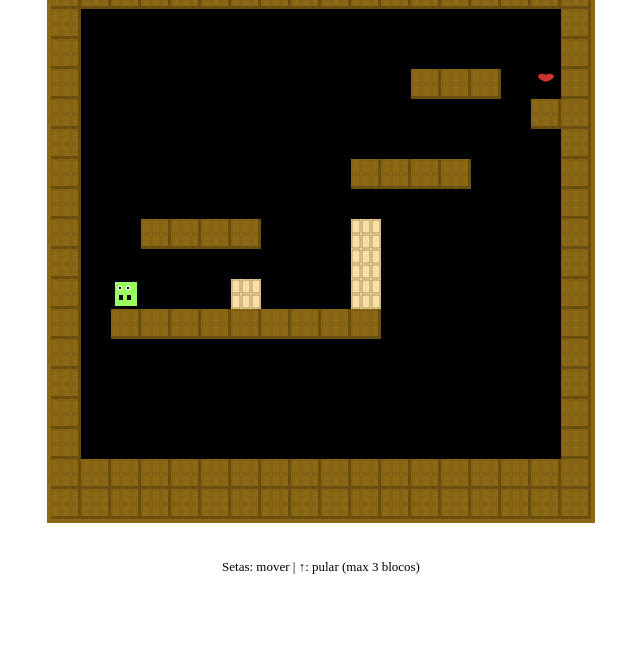
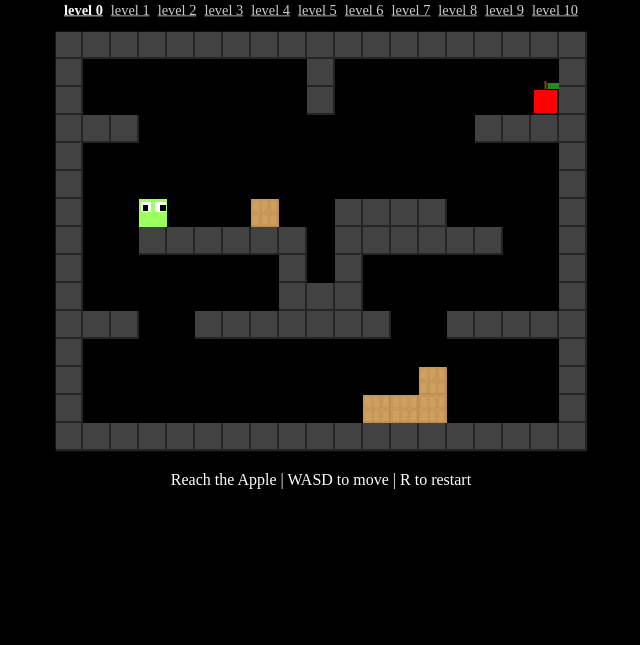
Before and after one commit to paulohenrique64/slime-trail-game, a plain HTML site: page index.html in a window 1280 px wide. Shown: the part 155-800 px from the top of the page, without its empty margins (319-959 px from the left). Drawn offline with Linux system fonts and the light colour scheme.

Commit message:
feat: improved map system

```diff
--- a/index.html
+++ b/index.html
@@ -4,26 +4,17 @@
 <head>
     <meta charset="UTF-8">
     <meta name="viewport" content="width=device-width, initial-scale=1.0">
-    <title>Lime Trail Game</title>
+    <title>Slime Trail Game</title>
     <link rel="stylesheet" href="style.css">
 </head>
 
 <body>
     <div id="game-container">
-        <h2 class="sr-only">Lime Trail Game - Inspired by Lime Rick (2013)</h2>
-        <div style="display:flex;gap:12px;align-items:center;margin-bottom:8px;">
-            <label style="font-size:13px;color:var(--color-text-secondary);">Fase:</label>
-            <select id="level-select">
-                <option value="0">Fase 1</option>
-                <option value="1">Fase 2</option>
-                <option value="2">Fase 3</option>
-            </select>
-            <button id="restart-btn">Reiniciar</button>
-        </div>
-        <canvas id="canvas" width="540" height="540"></canvas>
-        <div id="msg"></div>
+        <h1 class="sr-only">Slime Trail Game - Inspired by Lime Rick (2013)</h2>
+        <div id="game-level-selector"></div>
+        <canvas id="canvas"></canvas>
         <div id="ui">
-            <span>Setas: mover | ↑: pular (max 3 blocos)</span>
+            <span>Reach the Apple | WASD to move | R to restart</span>
         </div>
     </div>
 </body>
--- a/script.js
+++ b/script.js
@@ -1,7 +1,11 @@
-const TILE = 30;
-const COLS = 18;
-const ROWS = 18;
+var CURR_CANVAS_WIDTH;
+var CURR_CANVAS_HEIGHT;
+var CURR_LEVEL_ROWS;
+var CURR_LEVEL_COLS;
+var CURR_LEVEL_TARGET;
 
+const LEVELS = []
+const TILE = 35;
 const E = 0;
 const B = 1;
 const T = 2;
@@ -10,127 +14,318 @@ const P = 4;
 
 const COLORS = {
     bg: '#000000',
-    wall: '#8B6914',
-    wallDark: '#6B4F10',
+    wall: '#424242',
+    wallDark: '#252525',
     block: '#4a7c30',
     blockDark: '#2d5018',
-    trail: '#3a6025',
-    trailDark: '#1e3a0f',
+    trail: '#9aff5f',
+    trailDark: '#9aff5f',
     playerColors: ['#9aff5f', '#ffcc00', '#ff6a00', '#ff2512'],
     playerEye: '#ffffff',
-    packColor: '#f7dfa7',
-    heart: '#cc3333',
-    start: '#8B6914',
+    packColor: '#cd9f61',
+    packDarkColor: '#c08f4f',
     empty: '#000000',
+    apple: '#ff0000',
+    appleStem: '#8B4513',
+    appleLeaf: '#228B22'
 };
 
-const LEVELS = [
-    {
-        start: [2, 10],
-        map: [
-            [B, B, B, B, B, B, B, B, B, B, B, B, B, B, B, B, B, B],
-            [B, E, E, E, E, E, E, E, E, E, E, E, E, E, E, E, E, B],
-            [B, E, E, E, E, E, E, E, E, E, E, E, E, E, E, E, E, B],
-            [B, E, E, E, E, E, E, E, E, E, E, E, B, B, B, E, T, B],
-            [B, E, E, E, E, E, E, E, E, E, E, E, E, E, E, E, B, B],
-            [B, E, E, E, E, E, E, E, E, E, E, E, E, E, E, E, E, B],
-            [B, E, E, E, E, E, E, E, E, E, B, B, B, B, E, E, E, B],
-            [B, E, E, E, E, E, E, E, E, E, E, E, E, E, E, E, E, B],
-            [B, E, E, B, B, B, B, E, E, E, P, E, E, E, E, E, E, B],
-            [B, E, E, E, E, E, E, E, E, E, P, E, E, E, E, E, E, B],
-            [B, E, E, E, E, E, P, E, E, E, P, E, E, E, E, E, E, B],
-            [B, E, B, B, B, B, B, B, B, B, B, E, E, E, E, E, E, B],
-            [B, E, E, E, E, E, E, E, E, E, E, E, E, E, E, E, E, B],
-            [B, E, E, E, E, E, E, E, E, E, E, E, E, E, E, E, E, B],
-            [B, E, E, E, E, E, E, E, E, E, E, E, E, E, E, E, E, B],
-            [B, E, E, E, E, E, E, E, E, E, E, E, E, E, E, E, E, B],
-            [B, B, B, B, B, B, B, B, B, B, B, B, B, B, B, B, B, B],
-            [B, B, B, B, B, B, B, B, B, B, B, B, B, B, B, B, B, B],
-        ]
-    },
-    {
-        start: [1, 14],
-        map: [
-            [B, B, B, B, B, B, B, B, B, B, B, B, B, B, B, B, B, B],
-            [B, E, E, E, E, E, E, E, E, E, E, E, E, E, E, E, T, B],
-            [B, B, E, E, E, E, E, E, E, E, E, E, E, E, E, B, B, B],
-            [B, E, E, E, E, E, E, E, E, E, E, E, E, E, E, E, E, B],
-            [B, E, B, B, B, B, E, E, E, E, E, B, B, B, B, E, E, B],
-            [B, E, E, E, E, E, E, E, E, E, E, E, E, E, E, E, E, B],
-            [B, E, E, E, E, E, E, B, B, B, E, E, E, E, E, E, E, B],
-            [B, E, E, E, E, E, E, E, E, E, E, E, E, E, E, E, E, B],
-            [B, B, B, B, E, E, E, E, E, E, E, E, E, B, B, B, B, B],
-            [B, E, E, E, E, E, E, E, E, E, E, E, E, E, E, E, E, B],
-            [B, E, E, E, B, B, B, E, E, E, B, B, B, E, E, E, E, B],
-            [B, E, E, E, E, E, E, E, E, E, E, E, E, E, E, E, E, B],
-            [B, B, B, B, B, E, E, E, E, E, E, E, E, E, B, B, B, B],
-            [B, E, E, E, E, E, E, E, E, E, E, E, E, E, E, E, E, B],
-            [B, E, E, E, E, E, E, E, E, E, E, E, E, E, E, E, E, B],
-            [B, S, B, B, B, B, B, B, B, B, B, B, B, B, B, B, B, B],
-            [B, B, B, B, B, B, B, B, B, B, B, B, B, B, B, B, B, B],
-            [B, B, B, B, B, B, B, B, B, B, B, B, B, B, B, B, B, B],
-        ]
-    },
-    {
-        start: [1, 15],
-        map: [
-            [B, B, B, B, B, B, B, B, B, B, B, B, B, B, B, B, B, B],
-            [B, E, E, E, E, E, E, E, E, E, E, E, E, E, E, E, E, B],
-            [B, E, E, E, E, E, E, E, E, E, E, E, E, E, E, E, T, B],
-            [B, E, E, E, E, E, E, E, E, E, E, E, E, E, B, B, B, B],
-            [B, E, E, E, E, E, E, E, E, E, E, E, E, E, E, E, E, B],
-            [B, E, E, E, E, E, E, E, E, E, E, B, B, E, E, E, E, B],
-            [B, B, B, B, B, E, E, E, E, E, E, E, E, E, E, E, E, B],
-            [B, E, E, E, E, E, E, E, E, E, E, E, E, E, E, E, E, B],
-            [B, E, E, E, B, B, B, B, E, E, E, E, E, E, E, E, E, B],
-            [B, E, E, E, E, E, E, E, E, E, E, E, E, B, B, E, E, B],
-            [B, E, E, E, E, E, E, E, E, E, E, E, E, E, E, E, E, B],
-            [B, E, E, B, B, E, E, E, E, E, E, E, E, E, E, E, E, B],
-            [B, E, E, E, E, E, E, E, E, E, B, B, B, E, E, E, E, B],
-            [B, E, E, E, E, E, E, E, E, E, E, E, E, E, E, E, E, B],
-            [B, B, B, B, B, B, B, B, E, E, E, E, E, E, E, E, E, B],
-            [B, E, E, E, E, E, E, E, E, E, E, E, E, E, E, E, E, B],
-            [B, S, B, B, B, B, B, B, B, B, B, B, B, B, B, B, B, B],
-            [B, B, B, B, B, B, B, B, B, B, B, B, B, B, B, B, B, B],
-        ]
+LEVELS_STRING = [
+`
+###################
+#........#........#
+#........#.......T#
+###............####
+#.................#
+#.................#
+#..S...P..####....#
+#..######.######..#
+#.......#.#.......#
+#.......###.......#
+###..#######..#####
+#.................#
+#............P....#
+#..........PPP....#
+###################
+`,
+`
+###################
+#........#........#
+#........#........#
+###.............###
+#.................#
+#.....S.....T.....#
+#....###...###....#
+#..######.######..#
+#.......#.#.......#
+#.......###.......#
+###.............###
+#.................#
+#.................#
+######.......######
+###################
+`,
+`
+###################
+#.................#
+#......P...P......#
+#.....###.###.....#
+#.................#
+#......P...P......#
+#.....###.###.....#
+#.................#
+#..T...P...P...S..#
+#.#######.#######.#
+#.##...##.##...##.#
+#.##.#.##.##.#.##.#
+#.##.#.#####.#.##.#
+#.................#
+###################
+`,
+    `
+###################
+#..#.#....#..#....#
+#..#.#.T..#..######
+#########.#..#....#
+#....#..#.####....#
+#....#..#....######
+#########....#.#..#
+#....#..#....#.#..#
+#########.#########
+#....#....#..#....#
+######....#..#....#
+#.#..#....#########
+#.#..####.#..#..#.#
+#.#..#..#S#..#..#.#
+###################
+`,
+    `
+###################
+#.................#
+#.................#
+#............#....#
+#............#....#
+#.......#...##....#
+#..S....#...##..T.#
+###################
+###################
+..#...#...#...#...#
+#...#...#...#...#..
+###################
+###################
+###################
+###################
+`,
+    `
+###################
+#.................#
+#.................#
+#.................#
+#..S............T.#
+#####.........#####
+#####.............#
+#####.............#
+#####.............#
+#####.............#
+#####.....#########
+#####.............#
+#####.............#
+#####.............#
+###################
+###################
+###################
+`,
+    `
+###################
+#..#...........#..#
+#..#.....T.....#..#
+#..#....###....#..#
+#..#...........#..#
+#..#...........#..#
+#..#...........#..#
+#..#...........#..#
+#..#...........#..#
+#..#...........#..#
+#..#...........#..#
+#..#...........#..#
+#..#...........#..#
+#..#.....S.....#..#
+###################
+`,
+    `
+###################
+#.................#
+#.................#
+#.................#
+#...P........P....#
+#..###......###...#
+#.................#
+#...S........T....#
+#########.##.#.####
+###################
+#.................#
+#.................#
+#.................#
+###################
+`,
+    `
+###################
+#.................#
+#...............P.#
+#............####.#
+#.................#
+#.......#...#.#...#
+#..S....#...#.#T..#
+#.###############.#
+#.###############.#
+#.#...#...#...#...#
+#...#...#...#...#.#
+###################
+#.................#
+#.................#
+###################
+`,
+    `
+###################
+#.................#
+#.................#
+#.................#
+#.................#
+#.T..........P....#
+####.##.....###...#
+#######.....###...#
+#.................#
+#.................#
+#...S.............#
+#..#############..#
+###################
+#.................#
+###################
+`,
+    `
+###################
+#.................#
+#...P.............#
+#...P.............#
+#...P.............#
+#...PPP...........#
+#...PPP.P.........#
+#..PPPP.PP.......T#
+#..PPPP.PP.......P#
+#..PPPPPPP.....P.P#
+#..PPPPPPP...P.P.P#
+#.PPPPPPPPP..P.P.P#
+#SPPPPPPPPP..P.PPP#
+#PPPPPPPPPPPPP.PPP#
+###################
+`,
+]
+
+function generateLevels() {
+    for (let ii = 0; ii < LEVELS_STRING.length; ii++) {
+        LEVELS_STRING[ii] = LEVELS_STRING[ii].trim()
+
+        let level = [];
+        let start;
+        let target;
+        let rows = 1;
+        let cols = null;
+
+        let level_line = []
+        for (let i = 0; i < LEVELS_STRING[ii].length; i++) {
+            if (LEVELS_STRING[ii][i] == '\n') {
+                if (cols === null) cols = i;
+                rows++;
+                level.push(level_line);
+                level_line = [];
+            }
+
+            if (LEVELS_STRING[ii][i] === '#')
+                level_line.push(B);
+
+            else if (LEVELS_STRING[ii][i] === '.')
+                level_line.push(E);
+
+            else if (LEVELS_STRING[ii][i] === 'T') {
+                level_line.push(T);
+                target = [level_line.length - 1, level.length];
+            }
+
+            else if (LEVELS_STRING[ii][i] === 'P')
+                level_line.push(P);
+
+            else if (LEVELS_STRING[ii][i] === 'S') {
+                level_line.push(S);
+                start = [level_line.length - 1, level.length];
+            }
+        }
+
+        if (level_line.length > 0) {
+            level.push(level_line);
+        }
+
+        LEVELS.push({
+            map: level,
+            start: start,
+            cols: cols,
+            rows: rows,
+            target: target
+        });
     }
-];
+}
 
 const canvas = document.getElementById('canvas');
 const ctx = canvas.getContext('2d');
-const msgEl = document.getElementById('msg');
 const levelSelect = document.getElementById('level-select');
-const restartBtn = document.getElementById('restart-btn');
 
-let currentLevelIdx = 0;
-let map, player, trail, playerJumpLevel, gameOver, won;
+let map, player, trail, playerJumpLevel, gameOver, won, currentLevelIdx = 0;
 
 function deepCopy(arr) { return arr.map(r => [...r]); }
 
 function initLevel(idx) {
+    if (LEVELS.length === 0) {
+        generateLevels();
+    }
+
     const lvl = LEVELS[idx];
+
+    CURR_LEVEL_ROWS = lvl.rows
+    CURR_LEVEL_COLS = lvl.cols
+    CURR_CANVAS_WIDTH = TILE * lvl.cols;
+    CURR_CANVAS_HEIGHT = TILE * lvl.rows;
+    CURR_LEVEL_TARGET = lvl.target
+
+    // console.log(`CURR_LEVEL_ROWS ${CURR_LEVEL_ROWS}`);
+    // console.log(`CURR_LEVEL_COLS ${CURR_LEVEL_COLS}`);
+    // console.log(`CURR_CANVAS_WIDTH ${CURR_CANVAS_WIDTH}`);
+    // console.log(`CURR_CANVAS_HEIGHT ${CURR_CANVAS_HEIGHT}`);
+    // console.log(`CURR_LEVEL_TARGET ${CURR_LEVEL_TARGET}`);
+
+    const canvas = document.getElementById('canvas');
+    canvas.width = CURR_CANVAS_WIDTH;
+    canvas.height = CURR_CANVAS_HEIGHT;
+    playerJumpLevel = 0;
+
     map = deepCopy(lvl.map);
     const [sx, sy] = lvl.start;
     player = { x: sx, y: sy };
     trail = new Set();
-    jumpState = { jumpLeft: 0, lastDir: 0 };
     gameOver = false;
     won = false;
-    msgEl.textContent = '';
 }
 
 function isSolid(x, y) {
-    if (x < 0 || x >= COLS || y < 0 || y >= ROWS) return true;
+    if (x < 0 || x >= CURR_LEVEL_COLS || y < 0 || y >= CURR_LEVEL_ROWS) return true;
     return (map[y][x] === B || map[y][x] === S) || (trail.has(`${x},${y},h`) || trail.has(`${x},${y},v`));
 }
 
 function isPack(x, y) {
-    if (x < 0 || x >= COLS || y < 0 || y >= ROWS) return false;
+    if (x < 0 || x >= CURR_LEVEL_COLS || y < 0 || y >= CURR_LEVEL_ROWS) return false;
     return map[y][x] === P;
 }
 
 function isSolidOrPack(x, y) {
-    if (x < 0 || x >= COLS || y < 0 || y >= ROWS) return true;
+    if (x < 0 || x >= CURR_LEVEL_COLS || y < 0 || y >= CURR_LEVEL_ROWS) return true;
     return (map[y][x] === B || map[y][x] === S || map[y][x] === P) || (trail.has(`${x},${y},h`) || trail.has(`${x},${y},v`));
 }
 
@@ -141,7 +336,7 @@ function returnPlayerJumpLevel(x, y) {
     while (foundFloorOrHorizontalTrail === false) {
         y = y + 1;
 
-        if ((map[y][x] === B || map[y][x] === S || map[y][x] === P) || trail.has(`${x},${y},h`)) {
+        if ((map[y][x] === B || map[y][x] === P) || trail.has(`${x},${y},h`)) {
             foundFloorOrHorizontalTrail = true;
         }
 
@@ -156,7 +351,7 @@ function hasFloorBelow(x, y) {
 }
 
 function getCell(x, y) {
-    if (x < 0 || x >= COLS || y < 0 || y >= ROWS) return B;
+    if (x < 0 || x >= CURR_LEVEL_COLS || y < 0 || y >= CURR_LEVEL_ROWS) return B;
     return map[y][x];
 }
 
@@ -190,7 +385,7 @@ function movePlayer(dx, dy) {
             while (!hasFloorBelow(player.x, player.y)) {
                 trail.add(`${player.x},${player.y},v`);
                 player.y++;
-                if (player.y >= ROWS) break;
+                if (player.y >= CURR_LEVEL_ROWS) break;
             }
 
             playerJumpLevel = returnPlayerJumpLevel(player.x, player.y)
@@ -200,7 +395,7 @@ function movePlayer(dx, dy) {
     px = player.x;
     py = player.y;
 
-    if (isSolidOrPack(px+1, py) && isSolidOrPack(px-1, py) && isSolidOrPack(px, py-1)) {
+    if (isSolidOrPack(px + 1, py) && isSolidOrPack(px - 1, py) && isSolidOrPack(px, py - 1)) {
         playerJumpLevel = 3;
     }
 
@@ -227,11 +422,7 @@ function movePack(x, y, direction) {
 }
 
 function checkWin() {
-    const cell = getCell(player.x, player.y);
-    if (cell === T) {
-        won = true;
-        msgEl.textContent = 'Você chegou ao coração! Parabéns!';
-    }
+    if (CURR_LEVEL_TARGET[0] === player.x && CURR_LEVEL_TARGET[1] === player.y) won = true;
 }
 
 function gameLoop() {
@@ -249,42 +440,40 @@ function drawBlock(x, y, color, darkColor) {
     ctx.fillRect(px, py + TILE - 3, TILE, 3);
     ctx.fillRect(px + TILE - 3, py, 3, TILE);
     ctx.strokeStyle = darkColor;
-    ctx.lineWidth = 0.5;
-    for (let i = 0; i < 3; i++) {
-        for (let j = 0; j < 2; j++) {
-            const bx = px + i * 10, by = py + j * 15;
-            ctx.strokeRect(bx + 1, by + 1, 8, 13);
-        }
-    }
 }
 
-function drawTarget(cx, cy, size) {
-    ctx.save();
-    ctx.fillStyle = COLORS.heart;
-    ctx.beginPath();
-    const x = cx, y = cy;
-    ctx.moveTo(x, y + size * 0.3);
-    ctx.bezierCurveTo(x, y, x - size, y, x - size, y + size * 0.4);
-    ctx.bezierCurveTo(x - size, y + size * 0.8, x, y + size * 1.1, x, y + size * 1.1);
-    ctx.bezierCurveTo(x, y + size * 1.1, x + size, y + size * 0.8, x + size, y + size * 0.4);
-    ctx.bezierCurveTo(x + size, y, x, y, x, y + size * 0.3);
-    ctx.fill();
-    ctx.restore();
+function drawTarget(x, y, size) {
+    const px = x * TILE;
+    const py = y * TILE;
+
+    // Draw the apple body (red square)
+    ctx.fillStyle = COLORS.apple;
+    ctx.fillRect(px + 3, py + 3, TILE - 6, TILE - 6);
+
+    // Draw a stem (brown)
+    ctx.fillStyle = COLORS.appleStem;
+    ctx.fillRect(px + TILE / 2 - 1, py - 8, 2, 10);
+
+    // Draw a leaf (green)
+    ctx.fillStyle = COLORS.appleLeaf;
+    ctx.fillRect(px + TILE / 2 + 3, py - 6, 14, 8);
 }
 
 function drawPlayer(px, py) {
     const x = px * TILE, y = py * TILE;
     ctx.fillStyle = COLORS.playerColors[playerJumpLevel] || COLORS.playerColors[0];
-    ctx.fillRect(x + 4, y + 3, TILE - 8, TILE - 6);
-    ctx.fillStyle = COLORS.playerEye;
-    ctx.fillRect(x + 7, y + 7, 4, 4);
-    ctx.fillRect(x + 15, y + 7, 4, 4);
+    // Fill entire tile
+    ctx.fillRect(x, y, TILE, TILE);
+
+    // Draw large square eyes
+    ctx.fillStyle = '#fff';
+    ctx.fillRect(x + 2, y + 3, 13, 13);
+    ctx.fillRect(x + 20, y + 3, 13, 13);
+
+    // Draw pupils - left eye looking left, right eye looking right
     ctx.fillStyle = '#000';
-    ctx.fillRect(x + 8, y + 8, 2, 2);
-    ctx.fillRect(x + 16, y + 8, 2, 2);
-    ctx.fillStyle = COLORS.player;
-    ctx.fillRect(x + 8, y + 16, 4, 5);
-    ctx.fillRect(x + 16, y + 16, 4, 5);
+    ctx.fillRect(x + 4, y + 7, 7, 7);
+    ctx.fillRect(x + 26, y + 7, 7, 7);
 }
 
 function drawPack(x, y) {
@@ -293,77 +482,162 @@ function drawPack(x, y) {
 
     ctx.fillStyle = COLORS.packColor;
     ctx.fillRect(px, py, TILE, TILE);
-    ctx.fillStyle = COLORS.packColor;
+
+    ctx.fillStyle = COLORS.packDarkColor;
     ctx.fillRect(px, py + TILE - 3, TILE, 3);
     ctx.fillRect(px + TILE - 3, py, 3, TILE);
-    ctx.strokeStyle = COLORS.darkColor;
-    ctx.lineWidth = 0.5;
+
+    ctx.strokeStyle = COLORS.packDarkColor;
+    ctx.lineWidth = 1;
     for (let i = 0; i < 3; i++) {
         for (let j = 0; j < 2; j++) {
-            const bx = px + i * 10, by = py + j * 15;
-            ctx.strokeRect(bx + 1, by + 1, 8, 13);
+            const bx = px + i * 11, by = py + j * 17;
+            ctx.strokeRect(bx + 1, by + 1, 9, 15);
         }
     }
 }
 
+function drawTrail(x, y) {
+    const px = x * TILE;
+    const py = y * TILE;
+
+    // Draw trail background
+    ctx.fillStyle = COLORS.trail;
+    ctx.fillRect(px, py, TILE, TILE);
+}
+
 function draw() {
-    ctx.clearRect(0, 0, canvas.width, canvas.height);
+    ctx.clearRect(0, 0, CURR_CANVAS_WIDTH, CURR_CANVAS_HEIGHT);
     ctx.fillStyle = COLORS.bg;
-    ctx.fillRect(0, 0, canvas.width, canvas.height);
+    ctx.fillRect(0, 0, CURR_CANVAS_WIDTH, CURR_CANVAS_HEIGHT);
 
-    for (let row = 0; row < ROWS; row++) {
-        for (let col = 0; col < COLS; col++) {
+    for (let row = 0; row < CURR_LEVEL_ROWS; row++) {
+        for (let col = 0; col < CURR_LEVEL_COLS; col++) {
             const cell = map[row][col];
             const isTrail = trail.has(`${col},${row},v`) || trail.has(`${col},${row},h`);
-            const px = col * TILE, py = row * TILE;
 
             if (cell === B) {
                 drawBlock(col, row, COLORS.wall, COLORS.wallDark);
-            } else if (cell === S) {
-                drawBlock(col, row, '#7a5810', '#5a3f08');
-            } else if (isTrail) {
-                drawBlock(col, row, COLORS.trail, COLORS.trailDark);
-            } else if (cell === T) {
-                const hx = px + TILE / 2;
-                const hy = py + 4;
-                drawTarget(hx, hy, 8);
-            } else if (cell === P) {
+            } else if (isTrail)
+                drawTrail(col, row);
+            else if (cell === P) {
                 drawPack(col, row);
             }
         }
+    }
+
+    if (!isPack(CURR_LEVEL_TARGET[0], CURR_LEVEL_TARGET[1])) {
+        drawTarget(CURR_LEVEL_TARGET[0], CURR_LEVEL_TARGET[1], 8);
     }
 
     drawPlayer(player.x, player.y);
 
     if (won) {
         ctx.fillStyle = 'rgba(0,0,0,0.5)';
-        ctx.fillRect(0, 0, canvas.width, canvas.height);
+        ctx.fillRect(0, 0, CURR_CANVAS_WIDTH, CURR_CANVAS_HEIGHT);
         ctx.fillStyle = '#fff';
         ctx.font = 'bold 28px monospace';
         ctx.textAlign = 'center';
-        ctx.fillText('VOCÊ GANHOU!', canvas.width / 2, canvas.height / 2 - 16);
+        ctx.fillText('Target Reached!', CURR_CANVAS_WIDTH / 2, CURR_CANVAS_HEIGHT / 2 - 16);
         ctx.font = '16px monospace';
-        ctx.fillText('Pressione Reiniciar', canvas.width / 2, canvas.height / 2 + 20);
+        ctx.fillText('Press X for next level', CURR_CANVAS_WIDTH / 2, CURR_CANVAS_HEIGHT / 2 + 20);
     }
 }
 
 document.addEventListener('keydown', (e) => {
-    if (['ArrowUp', 'ArrowDown', 'ArrowLeft', 'ArrowRight'].includes(e.key)) {
+    const key = e.key.toLowerCase();
+
+    if (['arrowup', 'arrowdown', 'arrowleft', 'arrowright', 'w', 'a', 's', 'd', 'r', 'x'].includes(key)) {
         e.preventDefault();
     }
-    if (e.key === 'ArrowLeft') movePlayer(-1, 0);
-    if (e.key === 'ArrowRight') movePlayer(1, 0);
-    if (e.key === 'ArrowUp') movePlayer(0, -1);
+
+    if (key === 'arrowleft' || key === 'a') movePlayer(-1, 0);
+    if (key === 'arrowright' || key === 'd') movePlayer(1, 0);
+    if (key === 'arrowup' || key === 'w') movePlayer(0, -1);
+
+    if (key === 'r') initLevel(currentLevelIdx);
+
+    if (key === 'x' && won) {
+        if (currentLevelIdx < LEVELS.length - 1) {
+            currentLevelIdx++;
+            console.log("loading map " + currentLevelIdx);
+            initLevel(currentLevelIdx);
+        } else {
+            console.log("loading map 0");
+            currentLevelIdx = 0;
+            initLevel(0);
+        }
+
+        renderLevelSelector();
+    }
 });
 
-levelSelect.addEventListener('change', () => {
-    currentLevelIdx = parseInt(levelSelect.value);
-    initLevel(currentLevelIdx);
+const links = document.querySelectorAll('a');
+const container = document.getElementById('game-level-selector');
+
+links.forEach(link => {
+    link.addEventListener('click', (e) => {
+        e.preventDefault();
+
+        console.log('clicou:', link.textContent);
+
+        const level = link.textContent.replace('level ', '');
+        initLevel(parseInt(level));
+    });
 });
 
-restartBtn.addEventListener('click', () => {
-    initLevel(currentLevelIdx);
-});
+function renderLevelSelector() {
+    container.innerHTML = '';
+
+    LEVELS.forEach((_, index) => {
+        const link = document.createElement('a');
+
+        link.href = '#';
+        link.textContent = `level ${index}`;
+
+        if (index === currentLevelIdx) {
+            link.classList.add('active');
+        }
+
+        link.addEventListener('click', (e) => {
+            e.preventDefault();
+            currentLevelIdx = index;
+            initLevel(index);
+            renderLevelSelector();
+        });
+
+        container.appendChild(link);
+    });
+}
 
 initLevel(0);
 gameLoop();
+renderLevelSelector();
+
+function renderLevelSelector() {
+    container.innerHTML = '';
+
+    LEVELS.forEach((_, index) => {
+        const link = document.createElement('a');
+
+        link.href = '#';
+        link.textContent = `level ${index}`;
+
+        if (index === currentLevelIdx) {
+            link.classList.add('active');
+        }
+
+        link.addEventListener('click', (e) => {
+            e.preventDefault();
+            currentLevelIdx = index;
+            initLevel(index);
+            renderLevelSelector();
+        });
+
+        container.appendChild(link);
+    });
+}
+
+initLevel(0);
+gameLoop();
+renderLevelSelector();
--- a/style.css
+++ b/style.css
@@ -1,14 +1,38 @@
+body {
+    background-color: rgb(0, 0, 0);
+}
+
 #game-container {
     display: flex;
     flex-direction: column;
     align-items: center;
     padding: 1rem 0;
     font-family: var(--font-mono);
+    color: #fff;
+}
+
+#game-level-selector {
+    font-size: 18px;
+    display: flex;
+    gap: 10px;
+}
+
+#game-level-selector a {
+    color: #cccccc;
+}
+
+#game-level-selector a:hover {
+    color: #f9f9f9;
+}
+
+#game-level-selector a.active {
+    color: #f9f9f9;
+    font-weight: bold;
 }
 
 #canvas {
+    padding: 1rem 0;
     image-rendering: pixelated;
-    border: 4px solid #8B6914;
     cursor: default;
 }
 
@@ -17,12 +41,12 @@
     gap: 16px;
     margin-top: 8px;
     align-items: center;
-    font-size: 13px;
+    font-size: 20px;
     color: var(--color-text-secondary);
 }
 
 #msg {
-    font-size: 15px;
+    font-size: 18px;
     font-weight: 500;
     min-height: 24px;
     color: var(--color-text-primary);
@@ -31,10 +55,22 @@
 
 button {
     padding: 6px 14px;
-    font-size: 13px;
+    font-size: 18px;
 }
 
 #level-select {
-    font-size: 13px;
+    font-size: 18px;
     padding: 4px 8px;
 }
+
+@media (max-width: 1400px) {
+  #game-container {
+    transform: scale(0.80);
+  }
+}
+
+@media (max-width: 1000px) {
+  #game-container {
+    transform: scale(0.60);
+  }
+}
```
Also changed, not shown: 2 other files.
